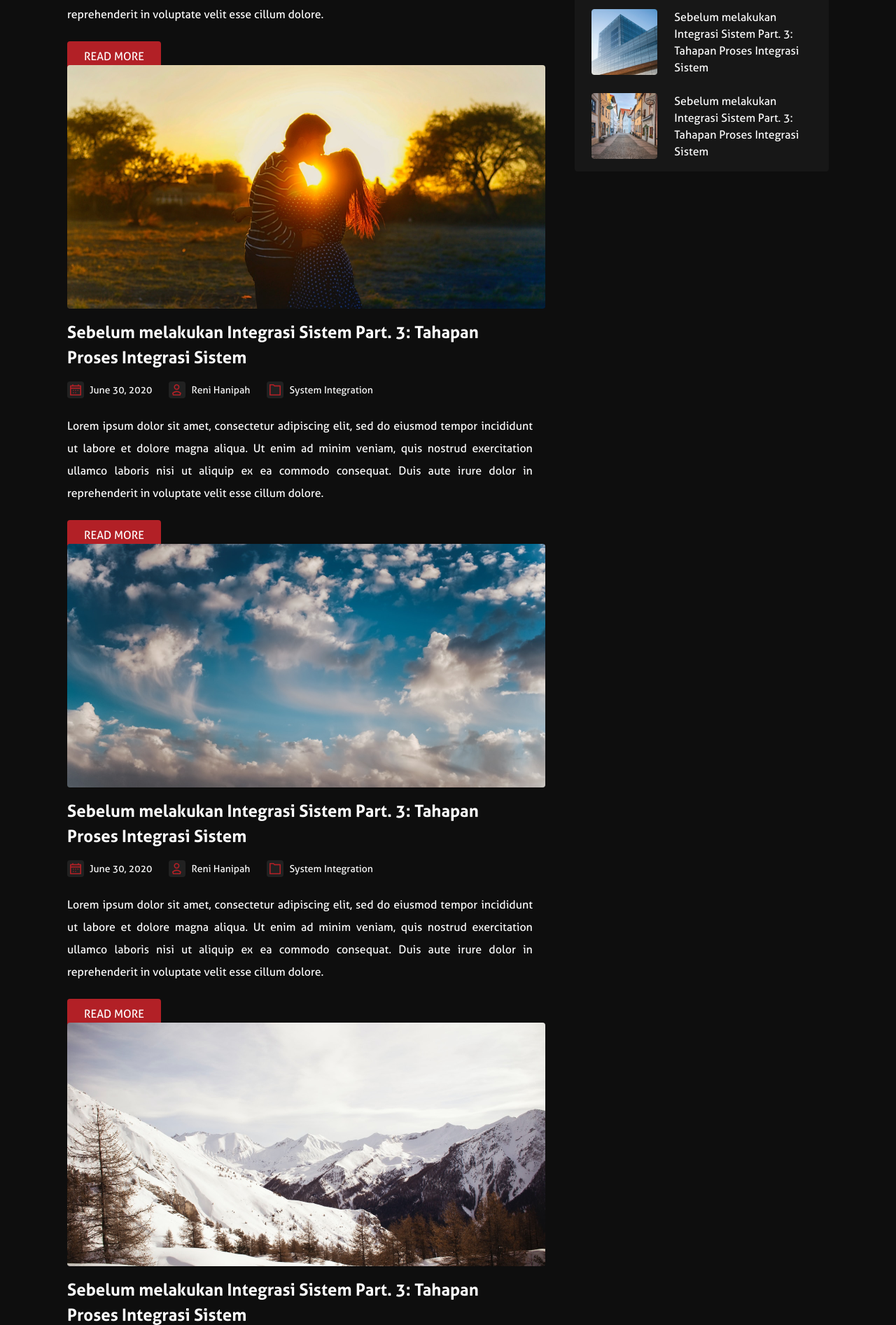
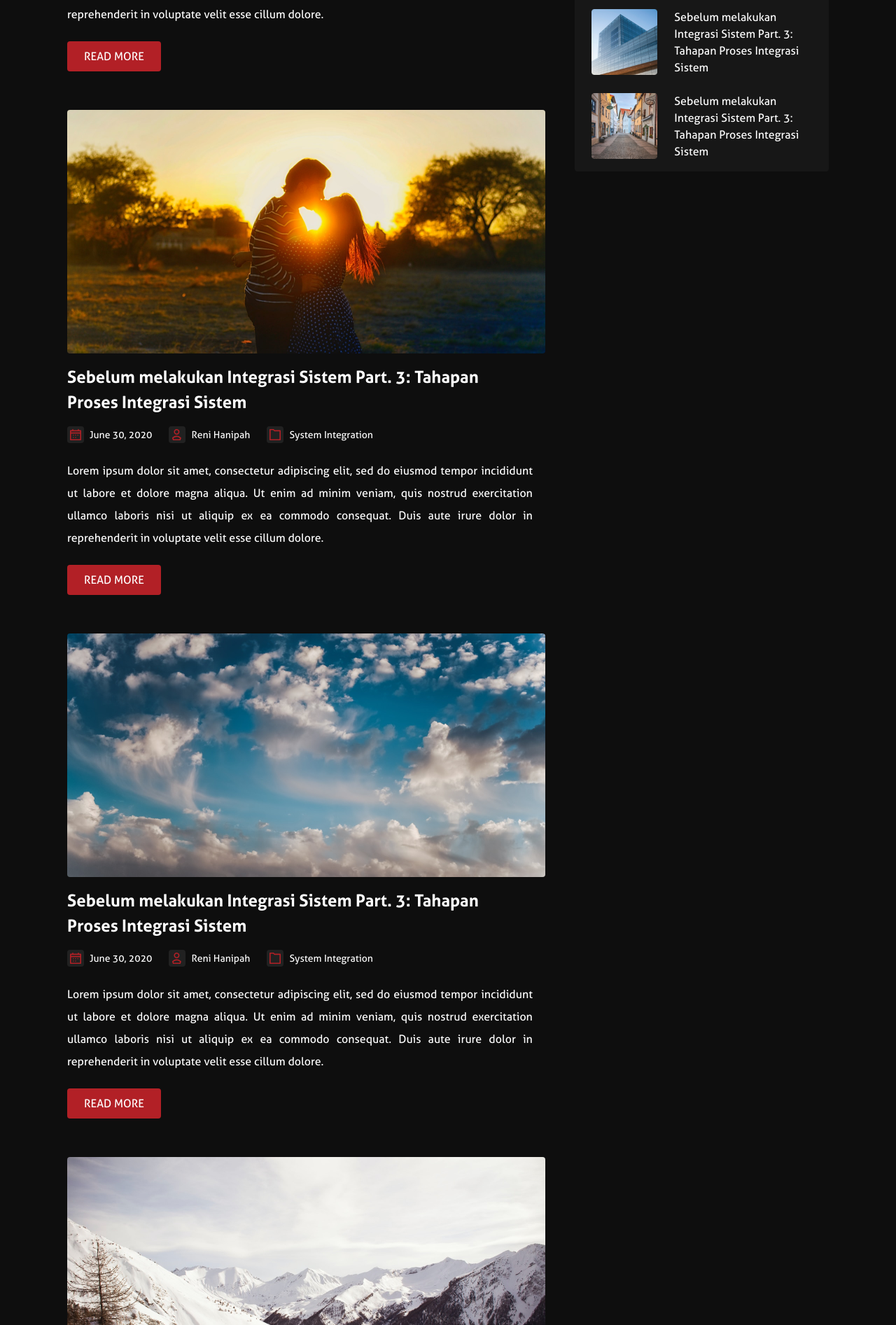
Before and after one commit to hudaprs/bts_new, a React (Create React App) app: page /blog in a window 1280 px wide. Shown: the part 1527-3420 px from the top of the page at 70% size. Built offline with nearby package versions, Linux system fonts and the light colour scheme.

Commit message:
add margin between blog item

```diff
--- a/src/assets/styles/_mobile.css
+++ b/src/assets/styles/_mobile.css
@@ -41,6 +41,7 @@
   /* Home - Blog */
   .blog-item {
     padding: 20px 0;
+    margin-bottom: 0px !important;
     border-bottom: 1px #b22026 dotted;
   }
 
--- a/src/components/main/blog/BlogItem.js
+++ b/src/components/main/blog/BlogItem.js
@@ -26,7 +26,7 @@ const BlogItem = () => {
       <div className='grid grid-cols-3'>
         {/* Blog Item */}
         <div className='col-span-3 items-center justify-center md:col-span-2'>
-          <div className='blog-item'>
+          <div className='blog-item mb-16'>
             <img
               src={Blog5Image}
               alt='Blog1'
@@ -76,7 +76,7 @@ const BlogItem = () => {
             </a>
           </div>
 
-          <div className='blog-item'>
+          <div className='blog-item mb-16'>
             <img
               src={Blog1Image}
               alt='Blog1'
@@ -126,7 +126,7 @@ const BlogItem = () => {
             </a>
           </div>
 
-          <div className='blog-item'>
+          <div className='blog-item mb-16'>
             <img
               src={Blog2Image}
               alt='Blog3'
@@ -176,7 +176,7 @@ const BlogItem = () => {
             </a>
           </div>
 
-          <div className='blog-item'>
+          <div className='blog-item mb-16'>
             <img
               src={Blog3Image}
               alt='Blog4'
@@ -226,7 +226,7 @@ const BlogItem = () => {
             </a>
           </div>
 
-          <div className='blog-item'>
+          <div className='blog-item mb-16'>
             <img
               src={Blog4Image}
               alt='Blog5'
```
